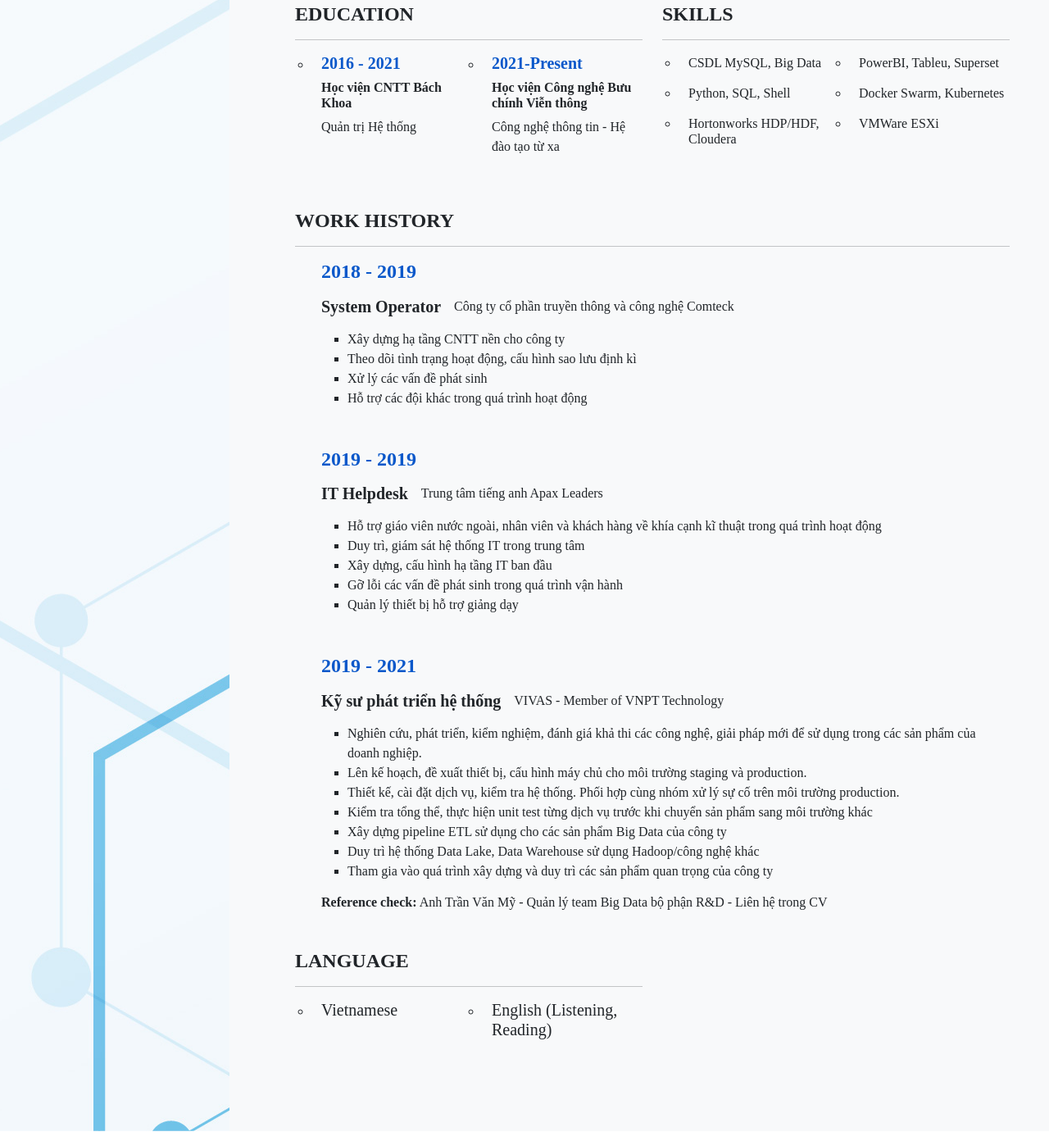
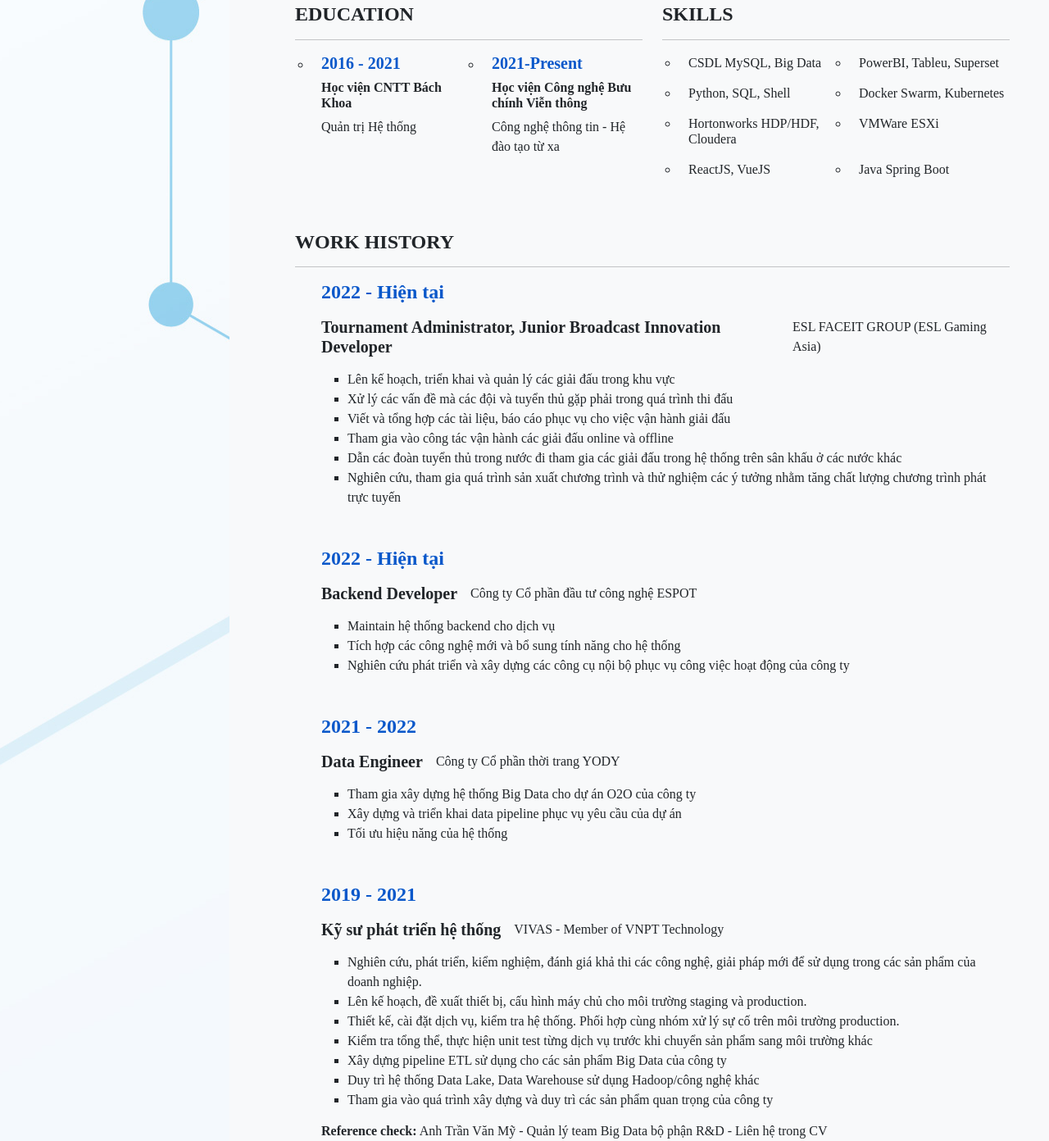
Before and after one commit to stiendat/resume20211204, a plain HTML site: page index.html in a window 1280 px wide. Shown: the part 1110-2502 px from the top of the page at 82% size. Drawn offline with nearby package versions, Linux system fonts and the light colour scheme; a web font is replaced by a local one.

Commit message:
Update CV 22/03/2023

```diff
--- a/index.html
+++ b/index.html
@@ -1,6 +1,7 @@
 <!DOCTYPE html>
 <html>
   <head>
+    <title>Bùi Tiến Đạt</title>
     <meta name="viewport" content="width=device-width, initial-scale=1.0" />
     <link
       href="https://cdn.jsdelivr.net/npm/bootstrap@5.1.3/dist/css/bootstrap.min.css"
@@ -221,7 +222,7 @@
                     <h6 class="fw-bold">Age:</h6>
                   </div>
                   <div class="col-6">
-                    <span>23</span>
+                    <span>24</span>
                   </div>
                 </div>
               </div>
@@ -310,6 +311,13 @@
                 <li class="col-xl-6 col-12 mb-2">
                   <h6>VMWare ESXi</h6>
                 </li>
+                <li class="col-xl-6 col-12 mb-2">
+                  <h6>ReactJS, VueJS</h6>
+                </li>
+                <li class="col-xl-6 col-12 mb-2">
+                  <h6>Java Spring Boot</h6>
+                </li>
+
               </ul>
             </div>
           </li>
@@ -319,40 +327,59 @@
             <ul class="work-history" style="list-style-type: none">
               <li class="mb-5">
                 <div class="mb-3">
-                  <h4 class="fw-bold text-blue-600 mb-3">2018 - 2019</h4>
+                  <h4 class="fw-bold text-blue-600 mb-3">2022 - Hiện tại</h4>
                   <div class="d-flex mb-2 work-desc">
-                    <h5 class="fw-bold me-3 mb-0">System Operator</h5>
+                    <h5 class="fw-bold me-3 mb-0">Tournament Administrator, Junior Broadcast Innovation Developer</h5>
                     <span
-                      >Công ty cổ phần truyền thông và công nghệ Comteck</span
+                    >ESL FACEIT GROUP (ESL Gaming Asia)</span
                     >
                   </div>
                 </div>
                 <ul class="mb-3">
-                  <li>Xây dựng hạ tầng CNTT nền cho công ty</li>
+                  <li>Lên kế hoạch, triển khai và quản lý các giải đấu trong khu vực</li>
                   <li>
-                    Theo dõi tình trạng hoạt động, cấu hình sao lưu định kì
+                    Xử lý các vấn đề mà các đội và tuyển thủ gặp phải trong quá trình thi đấu
                   </li>
-                  <li>Xử lý các vấn đề phát sinh</li>
-                  <li>Hỗ trợ các đội khác trong quá trình hoạt động</li>
+                  <li>Viết và tổng hợp các tài liệu, báo cáo phục vụ cho việc vận hành giải đấu</li>
+                  <li>Tham gia vào công tác vận hành các giải đấu online và offline</li>
+                  <li>Dẫn các đoàn tuyển thủ trong nước đi tham gia các giải đấu trong hệ thống trên sân khấu ở các nước khác</li>
+                  <li>Nghiên cứu, tham gia quá trình sản xuất chương trình và thử nghiệm các ý tưởng nhằm tăng chất lượng chương trình phát trực tuyến</li>
                 </ul>
               </li>
               <li class="mb-5">
                 <div class="mb-3">
-                  <h4 class="fw-bold text-blue-600 mb-3">2019 - 2019</h4>
+                  <h4 class="fw-bold text-blue-600 mb-3">2022 - Hiện tại</h4>
                   <div class="d-flex mb-2 work-desc">
-                    <h5 class="fw-bold me-3 mb-0">IT Helpdesk</h5>
-                    <span>Trung tâm tiếng anh Apax Leaders</span>
+                    <h5 class="fw-bold me-3 mb-0">Backend Developer</h5>
+                    <span
+                    >Công ty Cổ phần đầu tư công nghệ ESPOT</span
+                    >
                   </div>
                 </div>
                 <ul class="mb-3">
+                  <li>Maintain hệ thống backend cho dịch vụ</li>
                   <li>
-                    Hỗ trợ giáo viên nước ngoài, nhân viên và khách hàng về khía
-                    cạnh kĩ thuật trong quá trình hoạt động
+                    Tích hợp các công nghệ mới và bổ sung tính năng cho hệ thống
                   </li>
-                  <li>Duy trì, giám sát hệ thống IT trong trung tâm</li>
-                  <li>Xây dựng, cấu hình hạ tầng IT ban đầu</li>
-                  <li>Gỡ lỗi các vấn đề phát sinh trong quá trình vận hành</li>
-                  <li>Quản lý thiết bị hỗ trợ giảng dạy</li>
+                  <li>Nghiên cứu phát triển và xây dựng các công cụ nội bộ phục vụ công việc hoạt động của công ty</li>
+                </ul>
+              </li>
+              <li class="mb-5">
+                <div class="mb-3">
+                  <h4 class="fw-bold text-blue-600 mb-3">2021 - 2022</h4>
+                  <div class="d-flex mb-2 work-desc">
+                    <h5 class="fw-bold me-3 mb-0">Data Engineer</h5>
+                    <span
+                    >Công ty Cổ phần thời trang YODY</span
+                    >
+                  </div>
+                </div>
+                <ul class="mb-3">
+                  <li>Tham gia xây dựng hệ thống Big Data cho dự án O2O của công ty</li>
+                  <li>
+                    Xây dựng và triển khai data pipeline phục vụ yêu cầu của dự án
+                  </li>
+                  <li>Tối ưu hiệu năng của hệ thống</li>
                 </ul>
               </li>
               <li class="mb-5">
@@ -399,6 +426,44 @@
                   - Quản lý team Big Data bộ phận R&D - Liên hệ trong CV
                 </h6>
               </li>
+              <li class="mb-5">
+                <div class="mb-3">
+                  <h4 class="fw-bold text-blue-600 mb-3">2019 - 2019</h4>
+                  <div class="d-flex mb-2 work-desc">
+                    <h5 class="fw-bold me-3 mb-0">IT Helpdesk</h5>
+                    <span>Trung tâm tiếng anh Apax Leaders</span>
+                  </div>
+                </div>
+                <ul class="mb-3">
+                  <li>
+                    Hỗ trợ giáo viên nước ngoài, nhân viên và khách hàng về khía
+                    cạnh kĩ thuật trong quá trình hoạt động
+                  </li>
+                  <li>Duy trì, giám sát hệ thống IT trong trung tâm</li>
+                  <li>Xây dựng, cấu hình hạ tầng IT ban đầu</li>
+                  <li>Gỡ lỗi các vấn đề phát sinh trong quá trình vận hành</li>
+                  <li>Quản lý thiết bị hỗ trợ giảng dạy</li>
+                </ul>
+              </li>
+              <li class="mb-5">
+                <div class="mb-3">
+                  <h4 class="fw-bold text-blue-600 mb-3">2018 - 2019</h4>
+                  <div class="d-flex mb-2 work-desc">
+                    <h5 class="fw-bold me-3 mb-0">System Operator</h5>
+                    <span
+                    >Công ty cổ phần truyền thông và công nghệ Comteck</span
+                    >
+                  </div>
+                </div>
+                <ul class="mb-3">
+                  <li>Xây dựng hạ tầng CNTT nền cho công ty</li>
+                  <li>
+                    Theo dõi tình trạng hoạt động, cấu hình sao lưu định kì
+                  </li>
+                  <li>Xử lý các vấn đề phát sinh</li>
+                  <li>Hỗ trợ các đội khác trong quá trình hoạt động</li>
+                </ul>
+              </li>
             </ul>
           </li>
           <li class="row mb-5">
--- a/style.css
+++ b/style.css
@@ -10,7 +10,7 @@ body {
 .ava-img {
     width: 200px;
     min-height: 200px;
-    background-image: url("./assets/Untitled.webp");
+    background-image: url("./assets/unnamed.jpg");
     background-position: center;
     background-size: auto;
     background-size: 200px 200px;
```
Also changed, not shown: assets/unnamed.jpg (added), 1 other file.
